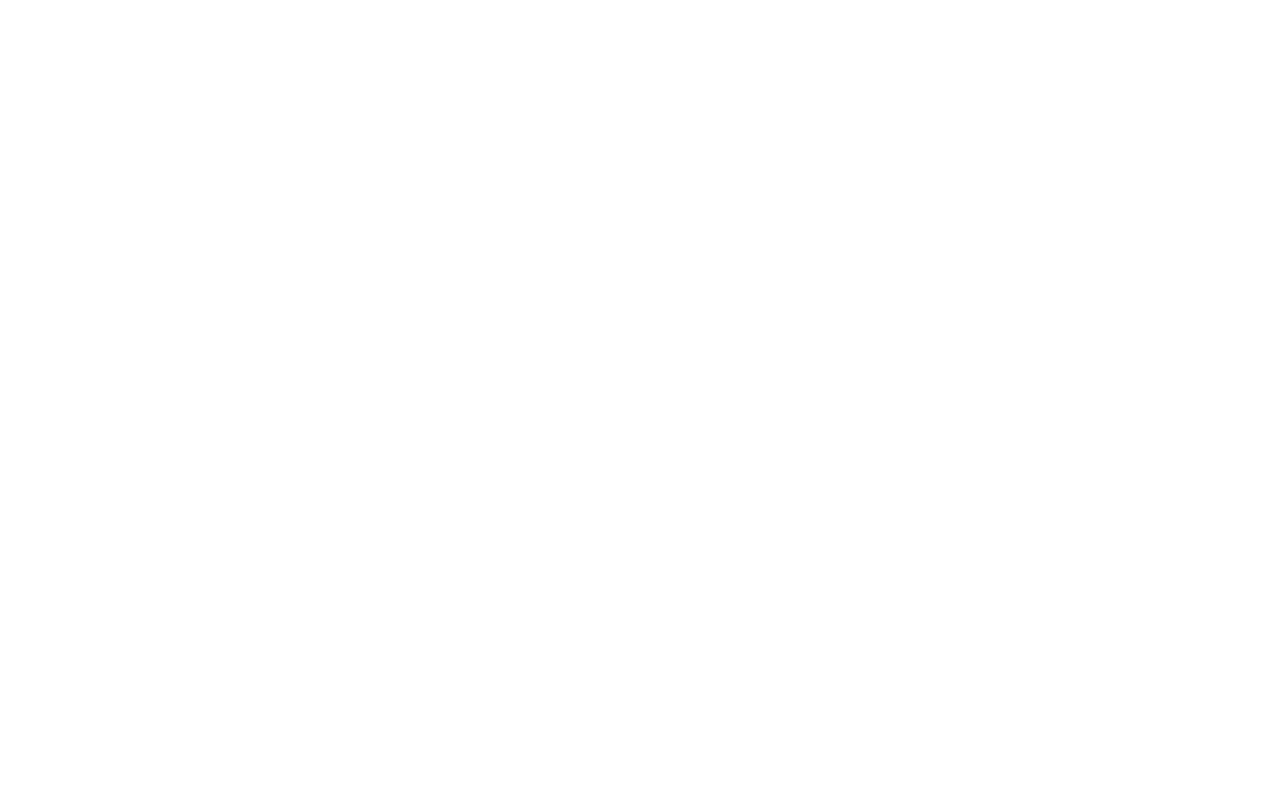
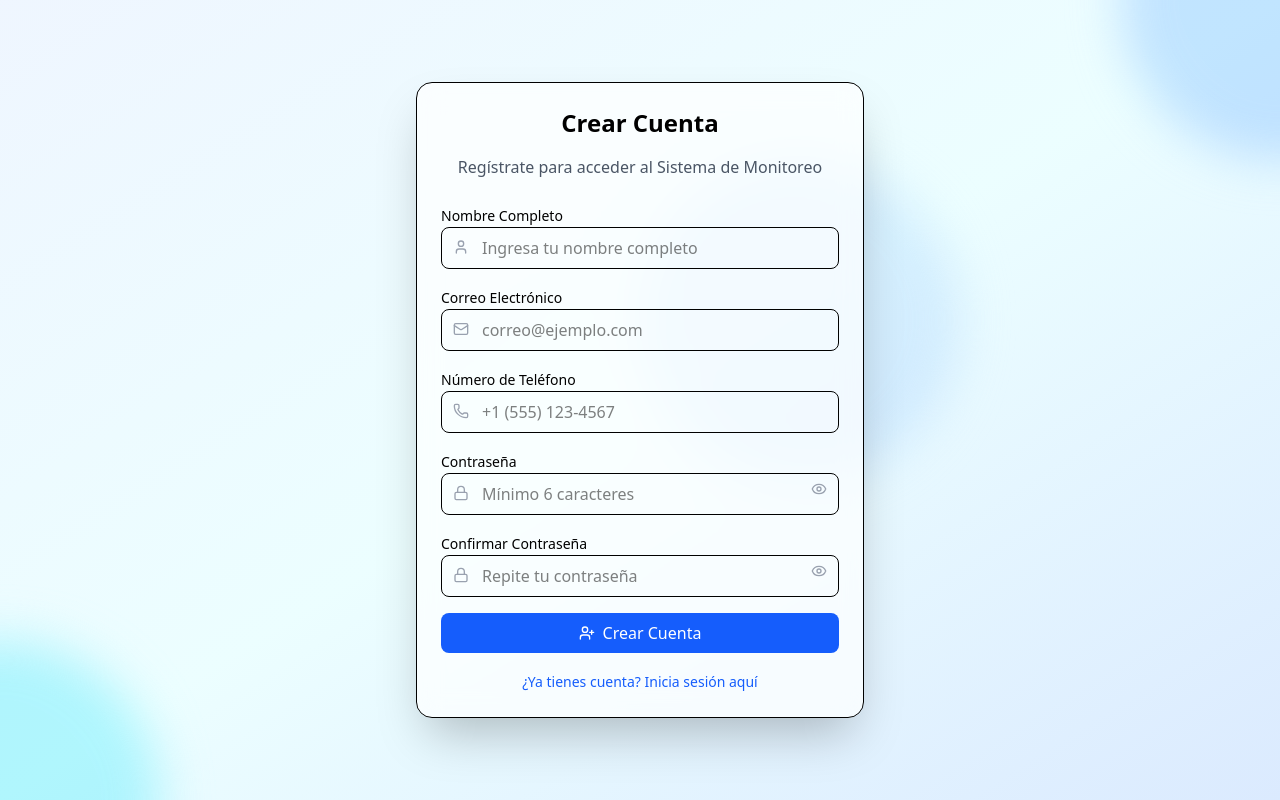
Before and after one commit to valeAlfaro5/InundaTech, a React (Vite) app in the folder InundaTech/: page /register in a window 1280 px wide. Before the commit this address had no page. Built offline with nearby package versions, Linux system fonts and the light colour scheme.

Commit message:
Registro y Modificaciones

```diff
--- a/InundaTech/src/App.jsx
+++ b/InundaTech/src/App.jsx
@@ -7,6 +7,7 @@
 import { Layout } from './pages/Layout';
 import  AlertsPage from './pages/AlertsPage';
 import { BrowserRouter as Router, Route, Routes } from 'react-router-dom';
+import { RegisterForm } from './pages/RegisterForm';
 // import { AuthProvider } from './components/AuthContext';
 // import ProtectedRoute from './components/ProtectedRoute';
 
@@ -16,6 +17,8 @@
       <Router>
         <Routes>
           <Route path="/" element={<Login/>}/>
+          <Route path="/register" element={<RegisterForm/>}/>
+
            <Route path='/' element={<Layout />}>
             <Route path="/dashboard" element={<Dashboard/>}/>
             <Route path="/alertas" element={<AlertsPage/>}/>
--- a/InundaTech/src/pages/AppSidebar.jsx
+++ b/InundaTech/src/pages/AppSidebar.jsx
@@ -1,15 +1,16 @@
-import { NavLink, useLocation } from "react-router-dom";
+import { NavLink, useLocation, useNavigate } from "react-router-dom";
 import { Home, LogOut } from "lucide-react";
 import { FaHouseFloodWaterCircleArrowRight } from "react-icons/fa6";
 import { LuMessageSquarePlus } from "react-icons/lu";
 
 const menuItems = [
   { title: "Dashboard", url: "/dashboard", icon: Home },
-  {title: "Mensajeria", url: "/alertas", icon: LuMessageSquarePlus},
+  { title: "Mensajeria", url: "/alertas", icon: LuMessageSquarePlus },
 ];
 
-export default function AppSidebar({ onLogout }) {
+export default function AppSidebar() {
   const location = useLocation();
+  const navigate = useNavigate();
   const currentPath = location.pathname;
 
   const navClasses = (active) =>
@@ -18,6 +19,10 @@
         ? "bg-blue-600 text-white font-semibold shadow-md"
         : "text-gray-700 hover:bg-blue-100 hover:text-blue-700"
     }`;
+
+  const handleLogout = () => {
+    navigate("/");
+  };
 
   return (
     <aside className="flex flex-col w-64 h-screen bg-white shadow-md">
@@ -32,7 +37,6 @@
         </div>
       </div>
 
-      {/* Menu */}
       <nav className="flex-1 px-2 py-4 space-y-1 overflow-y-auto">
         <p className="px-4 mb-3 text-xs font-semibold text-gray-400 uppercase tracking-wide">
           Navegación
@@ -45,7 +49,6 @@
         ))}
       </nav>
 
-      {/* Status */}
       <div className="px-6 py-3 border-t border-gray-200">
         <div className="flex items-center space-x-2 bg-green-50 border border-green-200 rounded-md p-2">
           <div className="w-2 h-2 bg-green-500 rounded-full animate-pulse"></div>
@@ -53,10 +56,9 @@
         </div>
       </div>
 
-      {/* Logout */}
       <div className="px-6 py-4 border-t border-gray-200">
         <button
-          onClick={onLogout}
+          onClick={handleLogout}
           className="w-full flex items-center justify-center space-x-2 text-gray-700 hover:text-red-600 hover:bg-red-50 rounded-md px-4 py-2 transition"
           aria-label="Cerrar sesión"
           type="button"
--- a/InundaTech/src/pages/Login.jsx
+++ b/InundaTech/src/pages/Login.jsx
@@ -1,5 +1,5 @@
 import { useState } from 'react';
-import { Droplets, Lock, User, Eye, EyeOff } from 'lucide-react';
+import { Lock, User, Eye, EyeOff } from 'lucide-react';
 import { FaHouseFloodWaterCircleArrowRight } from "react-icons/fa6";
 import { useNavigate } from 'react-router-dom';
 
@@ -15,9 +15,8 @@
     setIsLoading(true);
 
     setTimeout(() => {
-      // Aquí puedes validar las credenciales reales
       if (username === 'admin' && password === 'admin123') {
-        navigate('/dashboard'); // Ir al Dashboard
+        navigate('/dashboard');
       } else {
         alert('Usuario o contraseña incorrectos');
       }
@@ -105,8 +104,16 @@
             )}
           </button>
 
+          {/* Enlace al registro */}
           <p className="text-center text-sm text-gray-500">
-            Demo: usuario: <code className="bg-gray-200 px-1 rounded">admin</code> | contraseña: <code className="bg-gray-200 px-1 rounded">admin123</code>
+            ¿No tienes cuenta?{" "}
+            <button
+              type="button"
+              onClick={() => navigate('/register')}
+              className="text-blue-600 hover:underline"
+            >
+              Regístrate aquí
+            </button>
           </p>
         </form>
       </div>
--- /dev/null
+++ b/InundaTech/src/pages/RegisterForm.jsx
@@ -0,0 +1,202 @@
+import { useState } from "react"
+import { Lock, User, Eye, EyeOff, Mail, Phone, UserPlus } from "lucide-react"
+import { useNavigate } from "react-router-dom"
+
+export const RegisterForm = () => {
+  const [name, setName] = useState("")
+  const [email, setEmail] = useState("")
+  const [phone, setPhone] = useState("")
+  const [password, setPassword] = useState("")
+  const [confirmPassword, setConfirmPassword] = useState("")
+  const [showPassword, setShowPassword] = useState(false)
+  const [showConfirmPassword, setShowConfirmPassword] = useState(false)
+  const [isLoading, setIsLoading] = useState(false)
+
+  const navigate = useNavigate()
+
+  const handleRegister = e => {
+    e.preventDefault()
+
+    if (password !== confirmPassword) {
+      alert("Las contraseñas no coinciden")
+      return
+    }
+
+    if (password.length < 6) {
+      alert("La contraseña debe tener al menos 6 caracteres")
+      return
+    }
+
+    setIsLoading(true)
+
+    // Simular registro
+    setTimeout(() => {
+      console.log("Usuario registrado:", {
+        name,
+        email,
+        phone,
+        password
+      })
+      setIsLoading(false)
+      navigate("/") // redirige al login después del registro
+    }, 1500)
+  }
+
+  const handleBackToLogin = () => {
+    navigate("/") // ajusta la ruta a tu login
+  }
+
+  return (
+    <div className="min-h-screen flex items-center justify-center bg-gradient-to-br from-blue-50 via-cyan-50 to-blue-100 p-4 relative">
+
+      <div className="absolute inset-0 overflow-hidden">
+        <div className="absolute -top-40 -right-40 w-80 h-80 bg-blue-200 rounded-full mix-blend-multiply filter blur-xl opacity-70 animate-float"></div>
+        <div className="absolute -bottom-40 -left-40 w-80 h-80 bg-cyan-200 rounded-full mix-blend-multiply filter blur-xl opacity-70 animate-float animate-delay-200"></div>
+        <div className="absolute top-40 left-1/2 w-80 h-80 bg-blue-100 rounded-full mix-blend-multiply filter blur-xl opacity-70 animate-float animate-delay-500"></div>
+      </div>
+
+      <div className="w-full max-w-md bg-white/70 backdrop-blur-md rounded-2xl shadow-2xl border p-6 relative z-10 animate-scale-in">
+        <div className="text-center space-y-4">
+          <h2 className="text-2xl font-bold">Crear Cuenta</h2>
+          <p className="text-gray-600">
+            Regístrate para acceder al Sistema de Monitoreo
+          </p>
+        </div>
+
+        <form onSubmit={handleRegister} className="space-y-4 mt-6">
+          <div className="space-y-1">
+            <label htmlFor="name" className="text-sm font-medium">
+              Nombre Completo
+            </label>
+            <div className="relative">
+              <User className="absolute left-3 top-3 h-4 w-4 text-gray-400" />
+              <input
+                id="name"
+                type="text"
+                placeholder="Ingresa tu nombre completo"
+                className="w-full pl-10 pr-3 py-2 border rounded-lg focus:ring-2 focus:ring-blue-500 outline-none"
+                value={name}
+                onChange={e => setName(e.target.value)}
+                required
+              />
+            </div>
+          </div>
+
+          <div className="space-y-1">
+            <label htmlFor="email" className="text-sm font-medium">
+              Correo Electrónico
+            </label>
+            <div className="relative">
+              <Mail className="absolute left-3 top-3 h-4 w-4 text-gray-400" />
+              <input
+                id="email"
+                type="email"
+                placeholder="correo@ejemplo.com"
+                className="w-full pl-10 pr-3 py-2 border rounded-lg focus:ring-2 focus:ring-blue-500 outline-none"
+                value={email}
+                onChange={e => setEmail(e.target.value)}
+                required
+              />
+            </div>
+          </div>
+
+          <div className="space-y-1">
+            <label htmlFor="phone" className="text-sm font-medium">
+              Número de Teléfono
+            </label>
+            <div className="relative">
+              <Phone className="absolute left-3 top-3 h-4 w-4 text-gray-400" />
+              <input
+                id="phone"
+                type="tel"
+                placeholder="+1 (555) 123-4567"
+                className="w-full pl-10 pr-3 py-2 border rounded-lg focus:ring-2 focus:ring-blue-500 outline-none"
+                value={phone}
+                onChange={e => setPhone(e.target.value)}
+                required
+              />
+            </div>
+          </div>
+
+          <div className="space-y-1">
+            <label htmlFor="password" className="text-sm font-medium">
+              Contraseña
+            </label>
+            <div className="relative">
+              <Lock className="absolute left-3 top-3 h-4 w-4 text-gray-400" />
+              <input
+                id="password"
+                type={showPassword ? "text" : "password"}
+                placeholder="Mínimo 6 caracteres"
+                className="w-full pl-10 pr-10 py-2 border rounded-lg focus:ring-2 focus:ring-blue-500 outline-none"
+                value={password}
+                onChange={e => setPassword(e.target.value)}
+                required
+                minLength={6}
+              />
+              <button
+                type="button"
+                onClick={() => setShowPassword(!showPassword)}
+                className="absolute right-3 top-2 text-gray-400 hover:text-gray-600"
+              >
+                {showPassword ? <EyeOff className="h-4 w-4" /> : <Eye className="h-4 w-4" />}
+              </button>
+            </div>
+          </div>
+
+          <div className="space-y-1">
+            <label htmlFor="confirmPassword" className="text-sm font-medium">
+              Confirmar Contraseña
+            </label>
+            <div className="relative">
+              <Lock className="absolute left-3 top-3 h-4 w-4 text-gray-400" />
+              <input
+                id="confirmPassword"
+                type={showConfirmPassword ? "text" : "password"}
+                placeholder="Repite tu contraseña"
+                className="w-full pl-10 pr-10 py-2 border rounded-lg focus:ring-2 focus:ring-blue-500 outline-none"
+                value={confirmPassword}
+                onChange={e => setConfirmPassword(e.target.value)}
+                required
+              />
+              <button
+                type="button"
+                onClick={() => setShowConfirmPassword(!showConfirmPassword)}
+                className="absolute right-3 top-2 text-gray-400 hover:text-gray-600"
+              >
+                {showConfirmPassword ? <EyeOff className="h-4 w-4" /> : <Eye className="h-4 w-4" />}
+              </button>
+            </div>
+          </div>
+
+          <button
+            type="submit"
+            className="w-full flex items-center justify-center gap-2 py-2 px-4 bg-blue-600 text-white rounded-lg hover:bg-blue-700 transition disabled:opacity-50"
+            disabled={isLoading}
+          >
+            {isLoading ? (
+              <>
+                <div className="w-4 h-4 border-2 border-white border-t-transparent rounded-full animate-spin"></div>
+                <span>Creando cuenta...</span>
+              </>
+            ) : (
+              <>
+                <UserPlus className="h-4 w-4" />
+                <span>Crear Cuenta</span>
+              </>
+            )}
+          </button>
+          <div className="text-center">
+            <button
+              type="button"
+              onClick={handleBackToLogin}
+              className="text-sm text-blue-600 hover:underline"
+            >
+              ¿Ya tienes cuenta? Inicia sesión aquí
+            </button>
+          </div>
+        </form>
+      </div>
+    </div>
+  )
+}
```
Also changed, not shown: InundaTech/src/pages/AlertsPage.jsx (+10 -8 lines).
